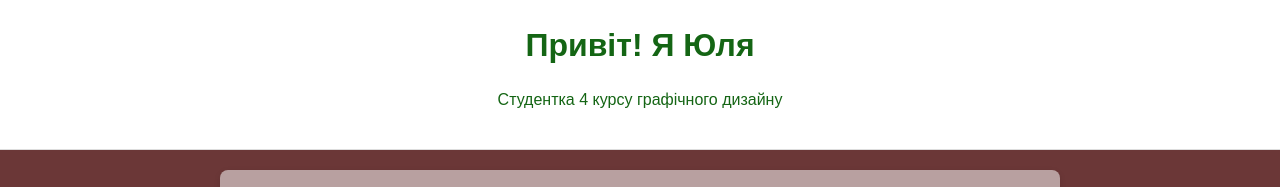
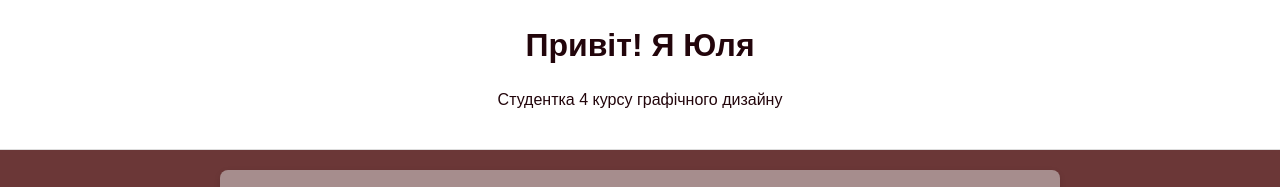
Before and after one commit to julia1valko-wq/info, a plain HTML site: page index.html in a window 1280 px wide. Shown: the top 187 px of the page. Drawn offline with Linux system fonts and the light colour scheme; grey boxes are pictures that could not be loaded.

Commit message:
Update index.html

```diff
--- a/index.html
+++ b/index.html
@@ -1,3 +1,4 @@
+
 <!doctype html>
 <html lang="uk">
 <head>
@@ -10,12 +11,12 @@
       margin: 0;
       padding: 0;
       background: #6b3737;
-      color: #b02222;
+      color: #580707;
       line-height: 1.6;
     }
     header {
       background: #fff;
-      color: #146514;
+      color: #22050b;
       text-align: center;
       padding: 20px;
       border-bottom: 1px solid #ddd;
@@ -27,7 +28,7 @@
       max-width: 800px;
       margin: 20px auto;
       padding: 20px;
-      background: rgb(184, 160, 160);
+      background: rgb(166, 141, 141);
       border-radius: 8px;
       box-shadow: 0 2px 6px rgba(0,0,0,0.1);
     }
```
